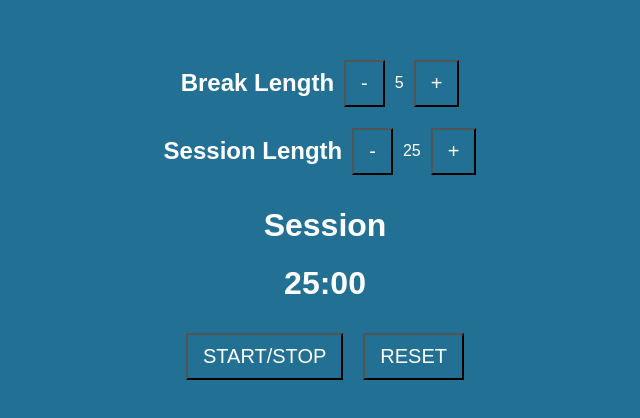
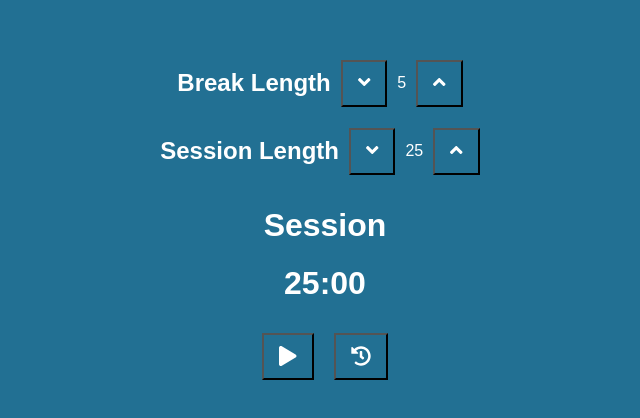
Before and after one commit to Bilal44/FreeCodeCamp-Projects, a React (Create React App) app in the folder fcc-clock/: page / in a window 1280 px wide. Shown: the part 180-598 px from the top of the page, without its empty margins (315-955 px from the left). Built offline with nearby package versions, Linux system fonts and the light colour scheme.

Commit message:
Replace all text buttons with FA icons

```diff
--- a/fcc-clock/src/Clock.js
+++ b/fcc-clock/src/Clock.js
@@ -128,20 +128,20 @@ export class Clock extends React.Component {
             <div>
                 <div className="flex">
                     <h2 id="break-label">Break Length</h2>
-                    <button id="break-decrement" onClick={(e) => handleChange("break", -1)}>-</button>
+                    <button id="break-decrement" onClick={(e) => handleChange("break", -1)}><i class="fas fa-angle-down"></i></button>
                     <div id="break-length">{breakLength}</div>
-                    <button id="break-increment" onClick={(e) => handleChange("break", 1)}>+</button>
+                    <button id="break-increment" onClick={(e) => handleChange("break", 1)}><i class="fas fa-angle-up"></i></button>
                 </div>
                 <div className="flex">
                     <h2 id="session-label">Session Length</h2>
-                    <button id="session-decrement" onClick={(e) => handleChange("session", -1)}>-</button>
+                    <button id="session-decrement" onClick={(e) => handleChange("session", -1)}><i class="fas fa-angle-down"></i></button>
                     <div id="session-length">{sessionLength}</div>
-                    <button id="session-increment" onClick={(e) => handleChange("session", 1)}>+</button>
+                    <button id="session-increment" onClick={(e) => handleChange("session", 1)}><i class="fas fa-angle-up"></i></button>
                 </div>
                 <h1 id="timer-label">{currentTimer}</h1>
                 <h1 id="time-left">{convertToTime(timeLeft)}</h1>
-                <button id="start_stop" onClick={handlePlayPause}>START/STOP</button>
-                <button id="reset" onClick={handleReset}>RESET</button>
+                <button id="start_stop" onClick={handlePlayPause}><i class="fas fa-play"></i></button>
+                <button id="reset" onClick={handleReset}><i class="fas fa-history"></i></button>
                 <audio id="beep" src="https://raw.githubusercontent.com/freeCodeCamp/cdn/master/build/testable-projects-fcc/audio/BeepSound.wav" />
             </div>
         )
```
